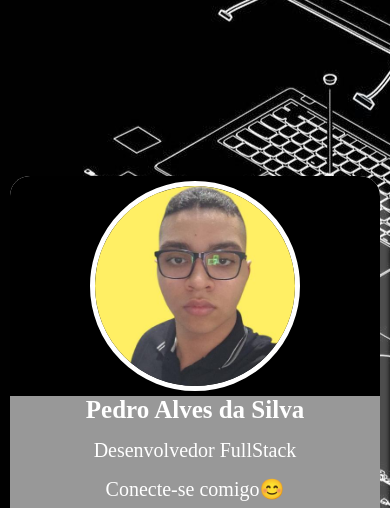
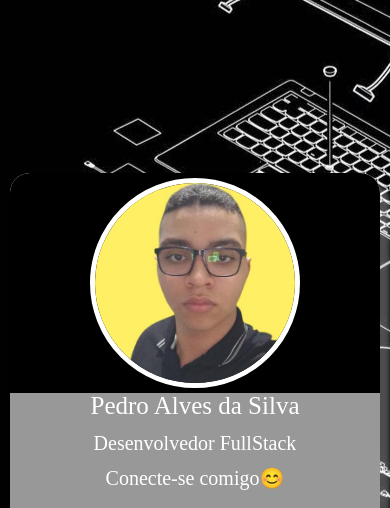
Before and after one commit to pedroalvesdev1/projeto_cartao_apresentacao, a plain HTML site: page index.html in a window 390 px wide. Shown: the top 508 px of the page. Drawn offline with Linux system fonts and the light colour scheme; a web font is replaced by a local one.

Commit message:
first commit

```diff
--- a/css/style.css
+++ b/css/style.css
@@ -100,7 +100,7 @@ body {
                     gap: 15px;
 
                     h2 {
-                        padding: 0px;
+                        padding: 0px 0px 0px 0px;
                         margin: 0px;
                     }
 
--- a/index.html
+++ b/index.html
@@ -21,7 +21,7 @@
     <!-- Um recado para os robôs do Google. -->
     <meta name="robots" content="index, follow">
     <link rel="shortcut icon" href="img/perfil.png" type="image/x-icon">
-    <link rel="stylesheet" href="css/resegt.css">
+    <link rel="stylesheet" href="css/reset.css">
     <link rel="stylesheet" href="css/style.css">
     <title>Cartão de apresntação</title>
 </head>
```
